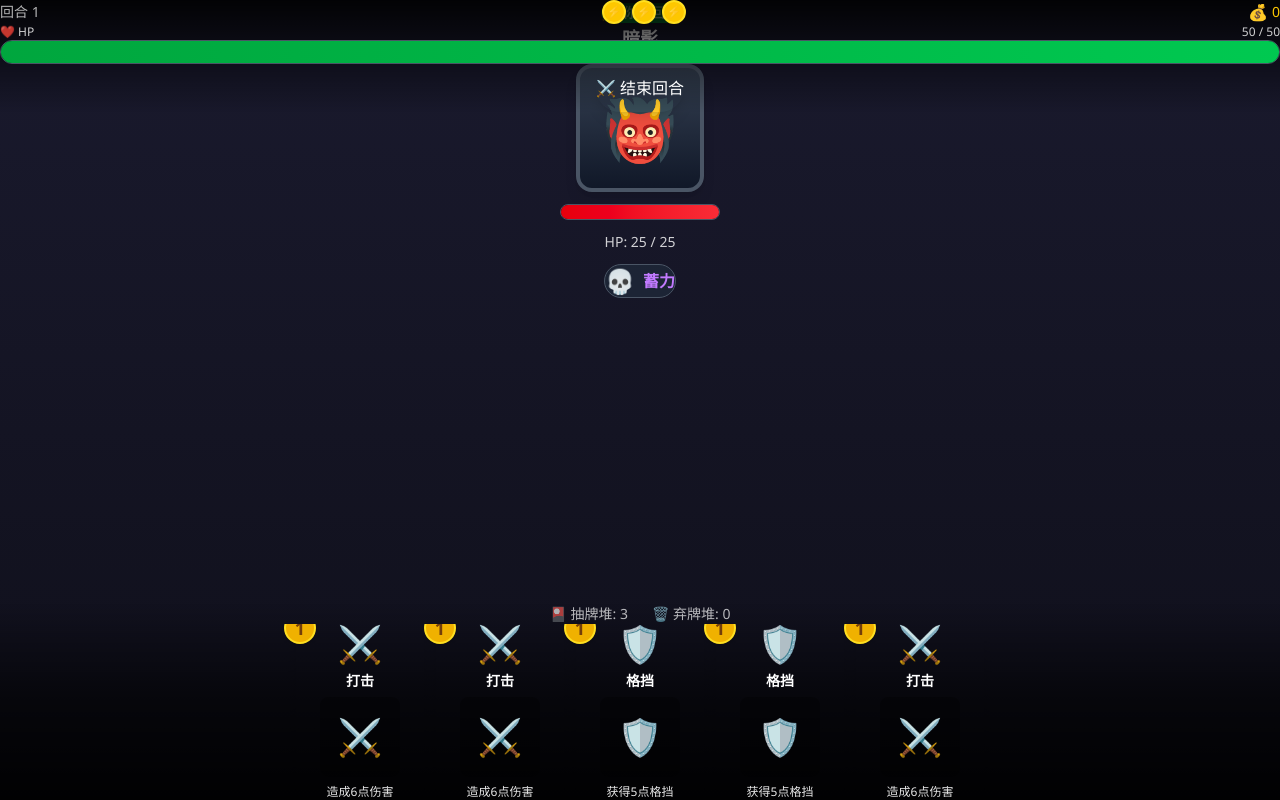
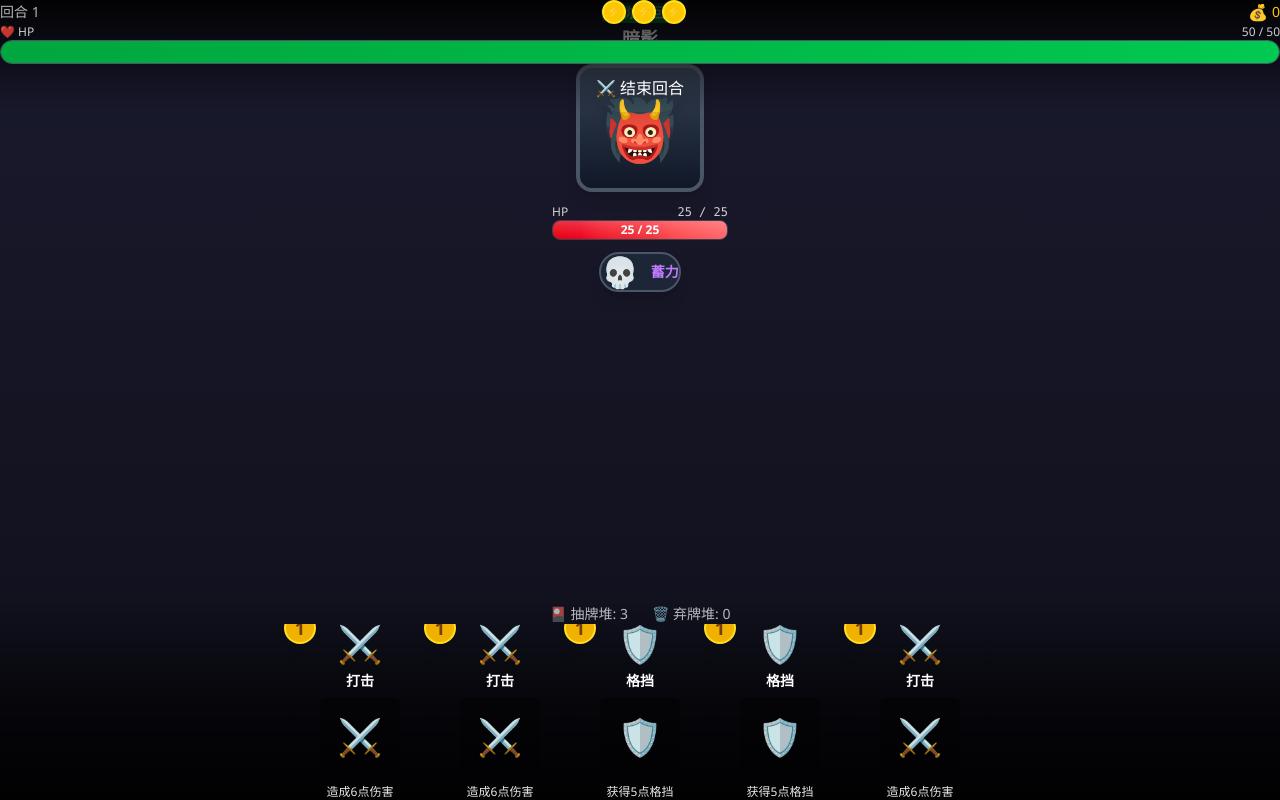
Before and after one commit to gunqiuwang/card-roguelike, a React (Vite) app: page / in a window 1280 px wide. Built offline with nearby package versions, Linux system fonts and the light colour scheme.

Commit message:
iteration-6: visual feedback improvements - enemy HP bar, intent display

```diff
--- /dev/null
+++ b/src/components/BattleLog.tsx
@@ -0,0 +1,43 @@
+import { useState } from 'react';
+
+interface BattleLogProps {
+  messages: string[];
+}
+
+export function BattleLog({ messages }: BattleLogProps) {
+  const [visible, setVisible] = useState(true);
+
+  if (messages.length === 0 || !visible) return null;
+
+  return (
+    <div className="
+      fixed top-32 right-2 sm:right-4
+      bg-black/70 backdrop-blur-sm
+      rounded-lg p-3
+      max-w-[200px] sm:max-w-[250px]
+      z-30
+      animate-fade-in
+    ">
+      <div className="flex justify-between items-center mb-2">
+        <span className="text-xs text-white/60 font-medium">战斗日志</span>
+        <button
+          onClick={() => setVisible(false)}
+          className="text-white/40 hover:text-white text-lg leading-none"
+        >
+          ×
+        </button>
+      </div>
+      <div className="space-y-1.5">
+        {messages.slice(-4).map((msg, i) => (
+          <div
+            key={i}
+            className="text-xs text-white/90 animate-fade-in"
+            style={{ animationDelay: `${i * 100}ms` }}
+          >
+            {msg}
+          </div>
+        ))}
+      </div>
+    </div>
+  );
+}
--- a/src/components/Enemy.tsx
+++ b/src/components/Enemy.tsx
@@ -18,51 +18,72 @@ export function Enemy() {
   };
 
   const intentInfo = getIntentIcon(enemy.intent);
-  const hpPercent = (enemy.hp / enemy.maxHp) * 100;
+  const hpPercent = Math.max(0, (enemy.hp / enemy.maxHp) * 100);
 
   return (
     <div className={`flex flex-col items-center gap-3 ${enemyShake ? 'animate-shake' : ''}`}>
       {/* Enemy Name */}
-      <div className="text-lg font-bold text-white">
+      <div className="text-lg font-bold text-white animate-fade-in">
         {enemy.name}
       </div>
 
-      {/* Enemy Sprite */}
+      {/* Enemy Sprite with glow effect */}
       <div className="
         w-32 h-32
         bg-gradient-to-b from-gray-700 to-gray-900
         rounded-2xl border-4 border-gray-600
         flex items-center justify-center
         text-6xl shadow-lg
-        transition-transform duration-200
+        transition-all duration-300
+        hover:shadow-2xl hover:scale-105
       ">
         👹
       </div>
 
-      {/* HP Bar */}
-      <div className="w-40 h-4 bg-gray-800 rounded-full overflow-hidden border border-gray-600">
-        <div
-          className="h-full bg-gradient-to-r from-red-600 to-red-500 transition-all duration-300"
-          style={{ width: `${hpPercent}%` }}
-        />
+      {/* HP Bar - Improved animation */}
+      <div className="w-44">
+        <div className="flex justify-between text-xs text-white/80 mb-1.5">
+          <span>HP</span>
+          <span className="font-mono">{Math.max(0, enemy.hp)} / {enemy.maxHp}</span>
+        </div>
+        <div className="h-5 bg-gray-800 rounded-lg overflow-hidden border border-gray-700 relative">
+          <div
+            className="
+              h-full bg-gradient-to-r from-red-600 via-red-500 to-red-400
+              transition-all duration-500 ease-out
+              relative
+            "
+            style={{ width: `${hpPercent}%` }}
+          >
+            {/* HP shine effect */}
+            <div className="absolute inset-0 bg-gradient-to-b from-white/20 to-transparent" />
+          </div>
+          {/* HP text overlay */}
+          {hpPercent > 30 && (
+            <div className="absolute inset-0 flex items-center justify-center">
+              <span className="text-xs font-bold text-white drop-shadow-lg">
+                {enemy.hp} / {enemy.maxHp}
+              </span>
+            </div>
+          )}
+        </div>
       </div>
 
-      {/* HP Text */}
-      <div className="text-sm text-white/80">
-        HP: {enemy.hp} / {enemy.maxHp}
-      </div>
-
-      {/* Intent */}
+      {/* Intent - clearer visual */}
       <div className={`
-        flex items-center gap-2 px-4 py-2 rounded-full
-        bg-gray-800/80 border border-gray-600
+        flex items-center gap-3 px-5 py-2.5 rounded-full
+        bg-gray-800/90 border-2 border-gray-600
         ${intentInfo.color}
+        transition-all duration-300
+        shadow-lg
       `}>
-        <span className="text-2xl">{intentInfo.icon}</span>
-        <span className="font-bold">{intentInfo.label}</span>
-        {enemy.intent === 'attack' && (
-          <span className="text-sm">-{enemy.attack}</span>
-        )}
+        <span className="text-3xl">{intentInfo.icon}</span>
+        <div className="flex flex-col">
+          <span className="font-bold text-sm">{intentInfo.label}</span>
+          {enemy.intent === 'attack' && (
+            <span className="text-xs opacity-80">伤害: {enemy.attack}</span>
+          )}
+        </div>
       </div>
     </div>
   );
--- a/src/components/Game.tsx
+++ b/src/components/Game.tsx
@@ -6,6 +6,7 @@ import { RewardSelection } from './RewardSelection';
 import { BattleArea } from './BattleArea';
 
 export function Game() {
+
   return (
     <div className="
       min-h-screen
```
